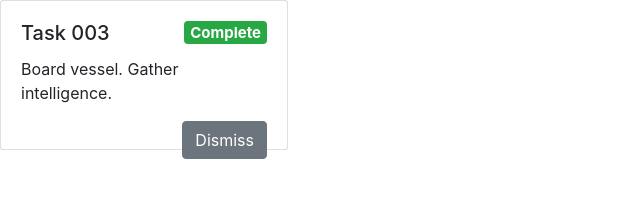
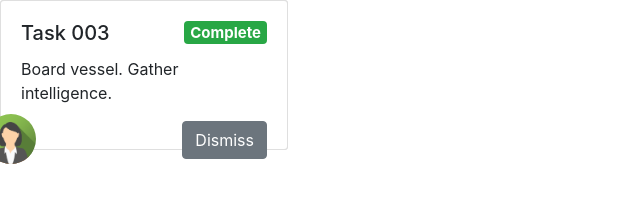
Before and after one commit to gogando/Table, an Electron app: page index.html in a window 800 px wide. Shown: the whole page, without its empty margins (0-640 px from the left). Drawn offline with nearby package versions, Linux system fonts and the light colour scheme; no server answers.

Commit message:
Added 'ownership' avatars

```diff
--- a/index.html
+++ b/index.html
@@ -27,11 +27,19 @@
         -webkit-transform: translate(0px, 0px);
                 transform: translate(0px, 0px);
       }
+      .avatar {
+        width: 50px;
+        position: absolute;
+        bottom: -15px;
+        left: -15px;
+        display: block;
+      }
     </style>
   </head>
   <body>
     <div id="map"></div>
     <div id="task001" class="card task draggable" style="width: 18rem;">
+      <img alt="" src="img/avatar2.png" class="avatar rounded-circle"/>
       <div class="card-body">
         <h5 class="card-title">Task 001 <span class="badge badge-primary float-right">In Progress</span></h5>
         <p class="card-text">Move to position.</p>
@@ -46,6 +54,7 @@
       </div>
     </div>
     <div id="task003" class="card task draggable" style="width: 18rem;">
+      <img alt="" src="img/avatar1.png" class="avatar rounded-circle"/>
       <div class="card-body">
         <h5 class="card-title">Task 003 <span class="badge badge-success float-right">Complete</span></h5>
         <p class="card-text">Board vessel. Gather intelligence.</p>
```
Also changed, not shown: img/avatar1.png (added), img/avatar2.png (added), 1 other file.
